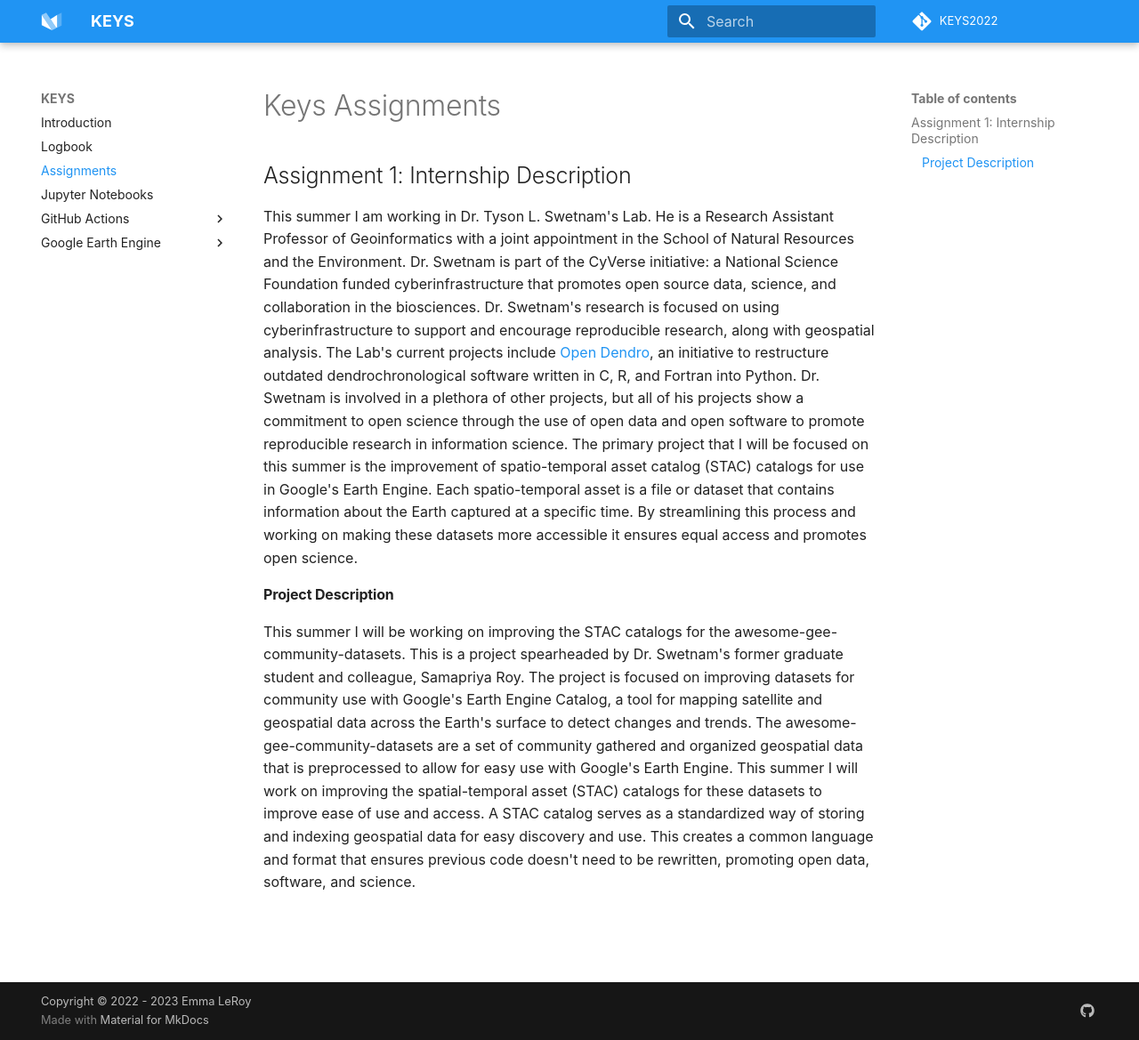
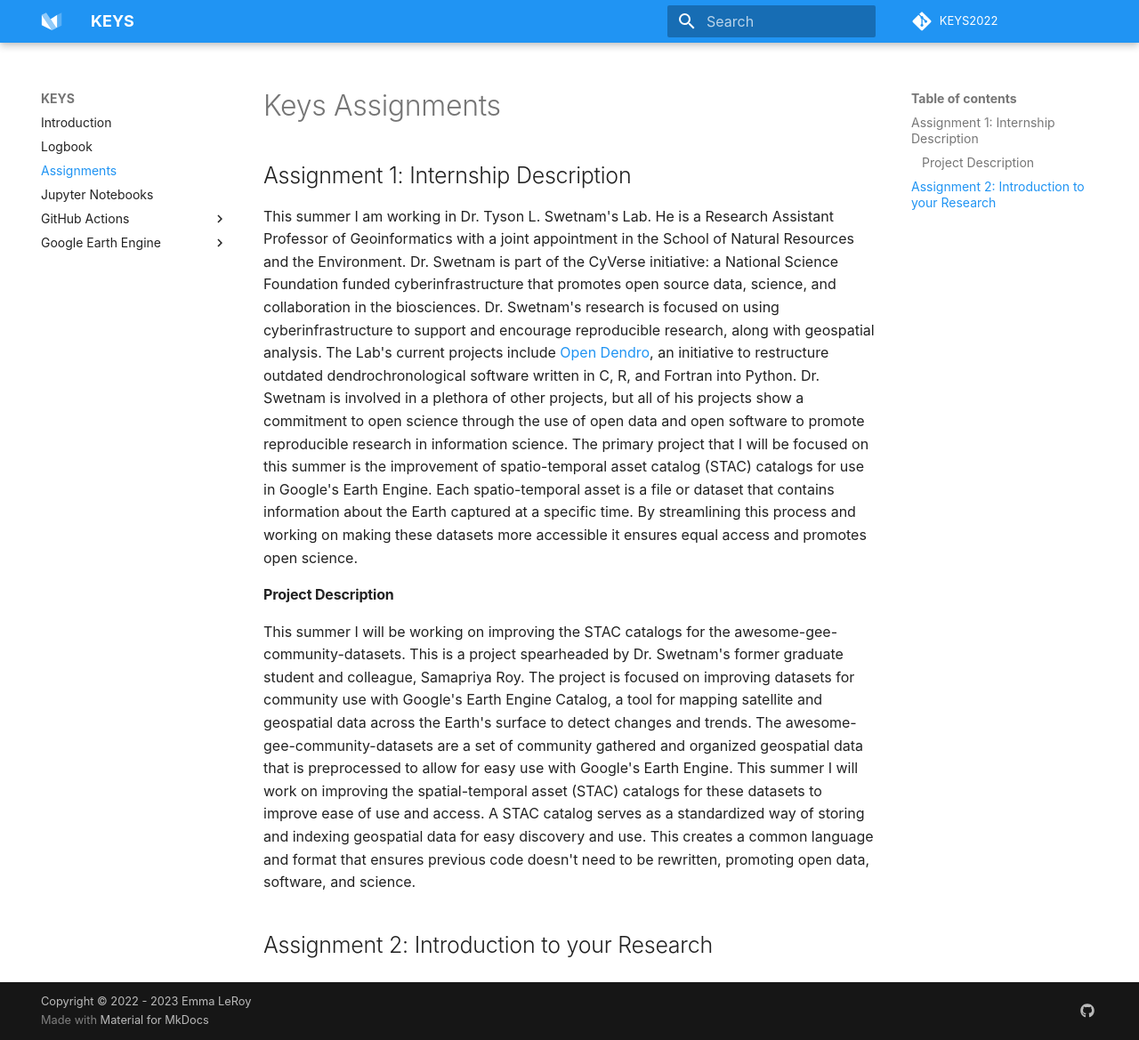
Before and after one commit to tyson-swetnam/mkdocs-material-template, an MkDocs documentation site: the page built from docs/keysassignments.md, in a window 1280 px wide and 1169 px high. Shown: the whole window at 89% size. Built offline with MkDocs 1.6.1 and Material for MkDocs 9.7.7, drawn with Linux system fonts in a browser that asks for light colours; some web fonts are replaced; comment, search, counter and statistics services are not loaded.

Commit message:
Update keysassignments.md

```diff
--- a/docs/keysassignments.md
+++ b/docs/keysassignments.md
@@ -5,3 +5,5 @@ This summer I am working in Dr. Tyson L. Swetnam's Lab. He is a Research Assista
 
 #### Project Description
 This summer I will be working on improving the STAC catalogs for the awesome-gee-community-datasets. This is a project spearheaded by Dr. Swetnam's former graduate student and colleague, Samapriya Roy. The project is focused on improving datasets for community use with Google's Earth Engine Catalog, a tool for mapping satellite and geospatial data across the Earth's surface to detect changes and trends. The awesome-gee-community-datasets are a set of community gathered and organized geospatial data that is preprocessed to allow for easy use with Google's Earth Engine. This summer I will work on improving the spatial-temporal asset (STAC) catalogs for these datasets to improve ease of use and access. A STAC catalog serves as a standardized way of storing and indexing geospatial data for easy discovery and use. This creates a common language and format that ensures previous code doesn't need to be rewritten, promoting open data, software, and science.
+
+## Assignment 2: Introduction to your Research
```
